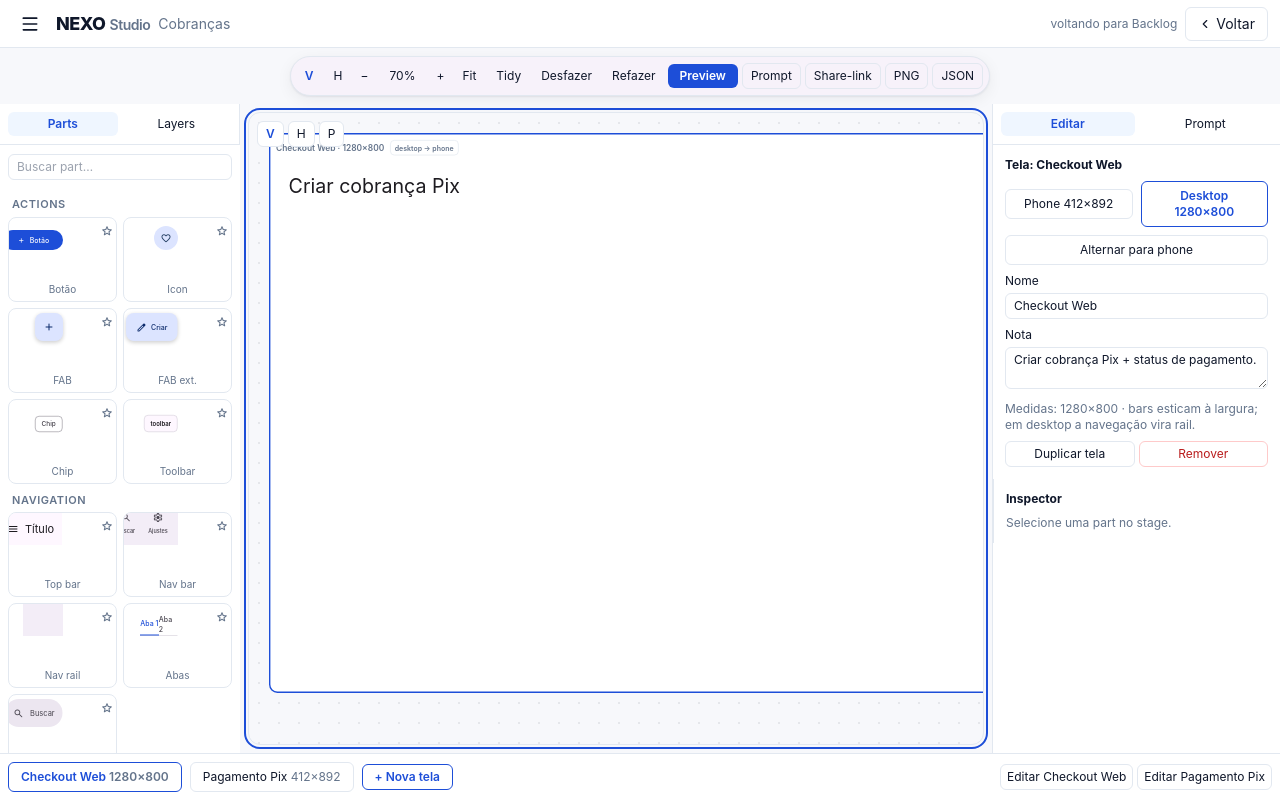
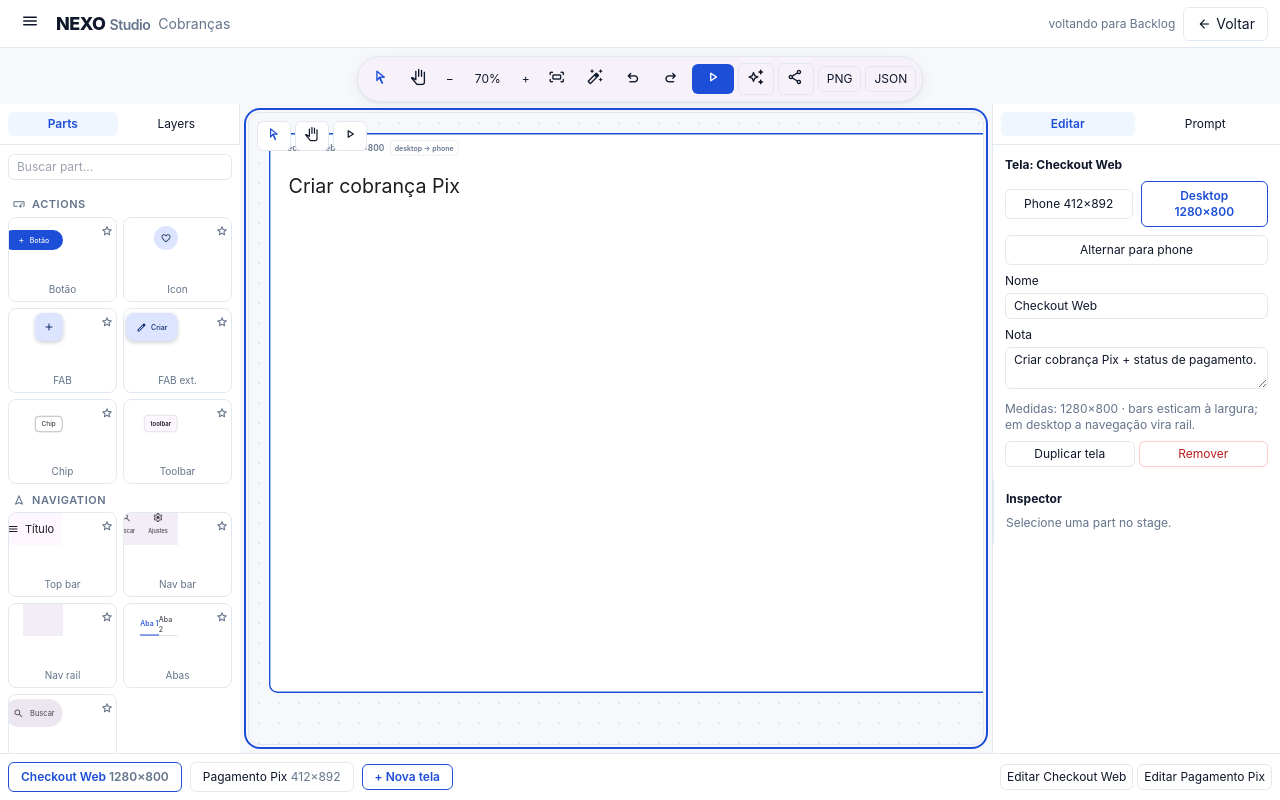
Before and after one commit to walpinheiro/nexus, a Vue app: page /studio-full in a window 1280 px wide. Built offline with nearby package versions, Linux system fonts and the light colour scheme.

Commit message:
Chrome-parity F1: Symbols no chrome (toolbar/stage/preview/header), prompt vira aba, categorias com icone

```diff
--- a/src/components/studio/PartsPalette.vue
+++ b/src/components/studio/PartsPalette.vue
@@ -140,10 +140,10 @@ const tiles = computed<Tile[]>(() => {
 })
 
 const porCategoria = computed(() => {
-  const mapa = new Map<string, Tile[]>()
-  for (const c of CATEGORIES) mapa.set(c.id, [])
-  for (const t of tiles.value) mapa.get(t.categoria)?.push(t)
-  return [...mapa.entries()].filter(([, v]) => v.length > 0)
+  const mapa = new Map<string, { id: string; rotulo: string; icon: string; items: Tile[] }>()
+  for (const c of CATEGORIES) mapa.set(c.id, { id: c.id, rotulo: c.rotulo, icon: (c as { icon?: string }).icon ?? 'circle', items: [] })
+  for (const t of tiles.value) mapa.get(t.categoria)?.items.push(t)
+  return [...mapa.values()].filter((v) => v.items.length > 0)
 })
 
 function criarNoCentro(kind: string) {
@@ -167,11 +167,13 @@ onMounted(() => {
       <input v-model="busca" placeholder="Buscar part…" aria-label="Buscar part" class="w-full rounded-btn border border-nexo-border px-2 py-1 text-xs" />
     </div>
     <div class="min-h-0 flex-1 overflow-auto p-2 pt-0">
-      <section v-for="[cat, lista] in porCategoria" :key="cat" :aria-label="cat">
-        <h3 class="px-1 pb-1 pt-2 text-[11px] font-semibold uppercase tracking-wider text-nexo-muted">{{ cat }}</h3>
+      <section v-for="cat in porCategoria" :key="cat.id" :aria-label="cat.rotulo">
+        <h3 class="flex items-center gap-1.5 px-1 pb-1 pt-2 text-[11px] font-semibold uppercase tracking-wider text-nexo-muted">
+          <M3Icon :name="cat.icon" :size="14" />{{ cat.rotulo }}
+        </h3>
         <div class="grid gap-1.5" style="grid-template-columns: repeat(auto-fill, minmax(78px, 1fr))">
           <div
-            v-for="t in lista"
+            v-for="t in cat.items"
             :key="t.kind"
             draggable="true"
             tabindex="0"
--- a/src/components/studio/PreviewModal.vue
+++ b/src/components/studio/PreviewModal.vue
@@ -4,7 +4,6 @@ import { useStudio } from '@/stores/useStudio'
 import { paletteOf } from './m3/theme'
 import M3Node from './m3/M3Node.vue'
 import M3Icon from './m3/M3Icon.vue'
-import LucideIcon from '@/components/common/LucideIcon.vue'
 
 const props = defineProps<{ inicioId: string | null }>()
 const emit = defineEmits<{ (e: 'fechar'): void }>()
@@ -110,7 +109,7 @@ onMounted(() => window.addEventListener('keydown', onKey))
   >
     <div class="flex max-h-full flex-col items-center gap-2">
       <div class="flex items-center gap-2 text-sm text-white">
-        <button v-if="pilha.length > 1" type="button" class="inline-flex items-center gap-1 rounded-btn bg-white/10 px-3 py-1" @click="voltar()"><LucideIcon name="chevL" :size="14" /> Voltar</button>
+        <button v-if="pilha.length > 1" type="button" class="inline-flex items-center gap-1 rounded-btn bg-white/10 px-3 py-1" @click="voltar()"><M3Icon name="arrow_back" :size="16" label="Voltar" /></button>
         <span>{{ frame?.name }} · {{ anim.t }}{{ anim.back ? ' (back)' : '' }}</span>
         <span class="flex gap-1" role="group" aria-label="Moldura do preview">
           <button type="button" class="rounded-btn px-2 py-1" :class="ehPhone ? 'bg-white/20 font-semibold' : 'bg-white/10'" :aria-pressed="ehPhone" title="Moldura phone 412x892" @click="moldura = 'phone'">Phone</button>
--- a/src/components/studio/StudioStage.vue
+++ b/src/components/studio/StudioStage.vue
@@ -3,8 +3,8 @@ import { computed, ref } from 'vue'
 import { useStudio } from '@/stores/useStudio'
 import { paletteOf } from './m3/theme'
 import { limitesDe, specOf } from './m3/tokens'
+import M3Icon from './m3/M3Icon.vue'
 import M3Node from './m3/M3Node.vue'
-import LucideIcon from '@/components/common/LucideIcon.vue'
 
 const studio = useStudio()
 const emit = defineEmits<{ (e: 'preview'): void }>()
@@ -295,10 +295,10 @@ defineExpose({ alternarPreview })
     "
   >
     <div class="absolute left-2 top-2 z-20 flex gap-1 text-xs">
-      <button type="button" class="rounded-btn border border-nexo-border bg-white px-2 py-1" :class="ferramenta === 'select' ? 'text-nexo-primary font-semibold' : ''" title="Selecionar (V)" @click="ferramenta = 'select'">V</button>
-      <button type="button" class="rounded-btn border border-nexo-border bg-white px-2 py-1" :class="ferramenta === 'hand' ? 'text-nexo-primary font-semibold' : ''" title="Mover (H)" @click="ferramenta = 'hand'">H</button>
-      <button type="button" class="rounded-btn border border-nexo-border px-2 py-1" :class="modo === 'preview' ? 'bg-nexo-approved-bg text-nexo-approved' : 'bg-white'" :title="modo === 'preview' ? 'Sair do preview (P/Esc)' : 'Preview tap-through (P)'" @click="alternarPreview()">P {{ modo === 'preview' ? '• preview' : '' }}</button>
-      <button v-if="modo === 'preview' && historico.length > 0" type="button" class="inline-flex items-center gap-1 rounded-btn border border-nexo-border bg-white px-2 py-1" @click="voltar()"><LucideIcon name="chevL" :size="14" /> Voltar</button>
+      <button type="button" class="rounded-btn border border-nexo-border bg-white px-2 py-1" :class="ferramenta === 'select' ? 'text-nexo-primary font-semibold' : ''" :aria-pressed="ferramenta === 'select'" title="Selecionar (V)" @click="ferramenta = 'select'"><M3Icon name="arrow_selector_tool" :size="16" label="Selecionar" /></button>
+      <button type="button" class="rounded-btn border border-nexo-border bg-white px-2 py-1" :class="ferramenta === 'hand' ? 'text-nexo-primary font-semibold' : ''" :aria-pressed="ferramenta === 'hand'" title="Mover (H)" @click="ferramenta = 'hand'"><M3Icon name="pan_tool" :size="16" label="Mover" /></button>
+      <button type="button" class="rounded-btn border border-nexo-border px-2 py-1" :class="modo === 'preview' ? 'bg-nexo-approved-bg text-nexo-approved' : 'bg-white'" :title="modo === 'preview' ? 'Sair do preview (P/Esc)' : 'Preview tap-through (P)'" @click="alternarPreview()"><M3Icon name="play_arrow" :size="16" label="Preview" /></button>
+      <button v-if="modo === 'preview' && historico.length > 0" type="button" class="inline-flex items-center gap-1 rounded-btn border border-nexo-border bg-white px-2 py-1" @click="voltar()"><M3Icon name="arrow_back" :size="16" label="Voltar" /></button>
     </div>
     <div
       class="absolute left-0 top-0"
--- a/src/components/studio/StudioToolbar.vue
+++ b/src/components/studio/StudioToolbar.vue
@@ -1,18 +1,13 @@
 <script setup lang="ts">
 import { ref } from 'vue'
 import { useStudio } from '@/stores/useStudio'
-import { useGraph } from '@/stores/useGraph'
 import { encodeDoc } from '@/utils/studioShare'
-import { gerarPromptStudio } from '@/utils/studioPrompt'
+import M3Icon from './m3/M3Icon.vue'
 
-const emit = defineEmits<{ (e: 'preview'): void }>()
+const emit = defineEmits<{ (e: 'preview'): void; (e: 'abrir-prompt'): void }>()
 
 const studio = useStudio()
-const graph = useGraph()
 const aviso = ref('')
-const promptAberto = ref(false)
-const promptEscopo = ref<string>('tudo')
-const promptTexto = ref('')
 
 function flash(msg: string) {
   aviso.value = msg
@@ -93,13 +88,7 @@ function esc(s: string): string {
 }
 
 function abrirPrompt() {
-  promptTexto.value = gerarPromptStudio(studio.doc, promptEscopo.value, graph.state.selecionadoId ?? undefined)
-  promptAberto.value = true
-}
-
-async function copiarPrompt() {
-  const ok = await copiarTexto(promptTexto.value)
-  flash(ok ? 'Prompt copiado.' : 'Não foi possível copiar — verifique a permissão do navegador.')
+  emit('abrir-prompt')
 }
 </script>
 
@@ -111,39 +100,23 @@ async function copiarPrompt() {
     aria-label="Toolbar do Studio"
   >
     <span class="flex items-center gap-1" role="group" aria-label="Modo">
-      <button type="button" title="Selecionar (V)" aria-label="Selecionar" class="rounded-btn px-2 py-1 font-semibold text-nexo-primary">V</button>
-      <button type="button" title="Mover (H)" aria-label="Mover" class="rounded-btn px-2 py-1">H</button>
+      <button type="button" title="Selecionar (V)" aria-label="Selecionar" class="rounded-btn px-2 py-1 font-semibold text-nexo-primary"><M3Icon name="arrow_selector_tool" :size="18" label="Selecionar" /></button>
+      <button type="button" title="Mover (H)" aria-label="Mover" class="rounded-btn px-2 py-1"><M3Icon name="pan_tool" :size="18" label="Mover" /></button>
     </span>
     <span class="flex items-center gap-1" role="group" aria-label="Zoom">
       <button type="button" title="Reduzir" aria-label="Reduzir zoom" class="rounded-btn px-1.5 py-1" @click="studio.zoom = Math.max(0.3, studio.zoom - 0.1)">−</button>
       <span class="min-w-12 text-center" aria-live="polite">{{ Math.round(studio.zoom * 100) }}%</span>
       <button type="button" title="Aproximar" aria-label="Aproximar zoom" class="rounded-btn px-1.5 py-1" @click="studio.zoom = Math.min(2, studio.zoom + 0.1)">+</button>
-      <button type="button" title="Ajustar (0)" class="rounded-btn px-2 py-1" @click="studio.zoom = 0.7">Fit</button>
+      <button type="button" title="Ajustar (0)" aria-label="Ajustar zoom" class="rounded-btn px-2 py-1" @click="studio.zoom = 0.7"><M3Icon name="fit_screen" :size="18" label="Ajustar" /></button>
     </span>
-    <button type="button" title="Organizar (tidy)" class="rounded-btn px-2 py-1" @click="studio.tidy()">Tidy</button>
-    <button type="button" title="Desfazer (Ctrl+Z)" aria-label="Desfazer" class="rounded-btn px-2 py-1" @click="studio.undo()">Desfazer</button>
-    <button type="button" title="Refazer (Ctrl+Shift+Z)" aria-label="Refazer" class="rounded-btn px-2 py-1" @click="studio.redo()">Refazer</button>
-    <button type="button" title="Preview modal (P)" aria-label="Abrir preview" class="rounded-btn bg-nexo-primary px-3 py-1 font-semibold text-white" @click="emit('preview')">Preview</button>
-    <button type="button" class="rounded-btn border border-nexo-border px-2 py-1" @click="abrirPrompt()">Prompt</button>
-    <button type="button" class="rounded-btn border border-nexo-border px-2 py-1" @click="copiarShare()">Share-link</button>
+    <button type="button" title="Organizar (tidy)" aria-label="Organizar" class="rounded-btn px-2 py-1" @click="studio.tidy()"><M3Icon name="auto_fix" :size="18" label="Organizar" /></button>
+    <button type="button" title="Desfazer (Ctrl+Z)" aria-label="Desfazer" class="rounded-btn px-2 py-1" @click="studio.undo()"><M3Icon name="undo" :size="18" label="Desfazer" /></button>
+    <button type="button" title="Refazer (Ctrl+Shift+Z)" aria-label="Refazer" class="rounded-btn px-2 py-1" @click="studio.redo()"><M3Icon name="redo" :size="18" label="Refazer" /></button>
+    <button type="button" title="Preview modal (P)" aria-label="Abrir preview" class="rounded-btn bg-nexo-primary px-3 py-1 font-semibold text-white" @click="emit('preview')"><M3Icon name="play_arrow" :size="18" label="Preview" /></button>
+    <button type="button" title="Prompt (abre painel)" aria-label="Abrir prompt" class="rounded-btn border border-nexo-border px-2 py-1" @click="abrirPrompt()"><M3Icon name="auto_awesome" :size="18" label="Prompt" /></button>
+    <button type="button" title="Compartilhar (copia share-link)" aria-label="Compartilhar" class="rounded-btn border border-nexo-border px-2 py-1" @click="copiarShare()"><M3Icon name="share" :size="18" label="Compartilhar" /></button>
     <button type="button" class="rounded-btn border border-nexo-border px-2 py-1" @click="exportarPNG()">PNG</button>
     <button type="button" class="rounded-btn border border-nexo-border px-2 py-1" @click="exportarJSON()">JSON</button>
     <span v-if="aviso" class="text-nexo-approved" role="status">{{ aviso }}</span>
-    <div v-if="promptAberto" class="fixed inset-0 z-50 flex items-center justify-center bg-slate-900/40 p-6" role="dialog" aria-modal="true" aria-label="Prompt do Studio" @click.self="promptAberto = false">
-      <div class="flex max-h-full w-full max-w-2xl flex-col rounded-card bg-white p-4 shadow-card">
-        <div class="flex items-center gap-2 text-xs">
-          <label>Escopo
-            <select v-model="promptEscopo" class="rounded-btn border border-nexo-border px-2 py-1" @change="abrirPrompt()">
-              <option value="tudo">Design inteiro</option>
-              <option v-for="fr in studio.doc.frames" :key="fr.id" :value="fr.id">1 tela: {{ fr.name }}</option>
-            </select>
-          </label>
-          <span class="text-nexo-muted">{{ promptTexto.length }} caracteres</span>
-          <button type="button" class="ml-auto text-nexo-muted" @click="promptAberto = false">× Fechar</button>
-        </div>
-        <textarea v-model="promptTexto" rows="16" class="mt-2 w-full rounded-btn border border-nexo-border p-2 font-mono text-xs" aria-label="Prompt editável" />
-        <button type="button" class="mt-2 rounded-btn bg-nexo-primary px-3 py-2 font-semibold text-white" @click="copiarPrompt()">Copiar prompt</button>
-      </div>
-    </div>
   </div>
 </template>
--- a/src/components/studio/m3/tokens.ts
+++ b/src/components/studio/m3/tokens.ts
@@ -28,12 +28,12 @@ export interface KindSpec {
 }
 
 export const CATEGORIES = [
-  { id: 'actions', rotulo: 'Actions' },
-  { id: 'navigation', rotulo: 'Navigation' },
-  { id: 'containment', rotulo: 'Containment' },
-  { id: 'inputs', rotulo: 'Inputs' },
-  { id: 'content', rotulo: 'Content' },
-  { id: 'progress', rotulo: 'Progress' }
+  { id: 'actions', rotulo: 'Actions', icon: 'smart_button' },
+  { id: 'navigation', rotulo: 'Navigation', icon: 'navigation' },
+  { id: 'containment', rotulo: 'Containment', icon: 'dashboard' },
+  { id: 'inputs', rotulo: 'Inputs', icon: 'input' },
+  { id: 'content', rotulo: 'Content', icon: 'article' },
+  { id: 'progress', rotulo: 'Progress', icon: 'progress_activity' }
 ] as const
 
 export const KIND_ORDER = [
--- a/src/views/StudioView.vue
+++ b/src/views/StudioView.vue
@@ -11,7 +11,7 @@ import LayersPanel from '@/components/studio/LayersPanel.vue'
 import FramePanel from '@/components/studio/FramePanel.vue'
 import PreviewModal from '@/components/studio/PreviewModal.vue'
 import NewFrameDialog from '@/components/studio/NewFrameDialog.vue'
-import LucideIcon from '@/components/common/LucideIcon.vue'
+import M3Icon from '@/components/studio/m3/M3Icon.vue'
 
 const studio = useStudio()
 const projects = useProjects()
@@ -141,7 +141,7 @@ onUnmounted(() => window.removeEventListener('keydown', onKey))
           class="rounded-btn p-2 hover:bg-nexo-canvas"
           @click="menuAberto ? fecharMenu() : abrirMenu()"
         >
-          <LucideIcon name="menu" :size="20" />
+          <M3Icon name="menu" :size="20" label="Menu voltar" />
         </button>
         <div
           v-if="menuAberto"
@@ -152,13 +152,13 @@ onUnmounted(() => window.removeEventListener('keydown', onKey))
           @keydown.escape="fecharMenu(true)"
         >
           <button type="button" data-menuitem="voltar" role="menuitem" class="flex w-full items-center gap-2 rounded-badge px-3 py-2 text-left text-sm hover:bg-nexo-canvas" @click="voltar()">
-            <LucideIcon name="chevL" :size="14" /> Voltar para {{ origemLabel }}
+            <M3Icon name="arrow_back" :size="16" label="Voltar" /> Voltar para {{ origemLabel }}
           </button>
           <RouterLink data-menuitem="backlog" role="menuitem" to="/backlog" class="block rounded-badge px-3 py-2 text-sm hover:bg-nexo-canvas" @click="menuAberto = false">Ir para Backlog</RouterLink>
           <RouterLink data-menuitem="gates" role="menuitem" to="/gates/G2" class="block rounded-badge px-3 py-2 text-sm hover:bg-nexo-canvas" @click="menuAberto = false">Ir para Gates G2</RouterLink>
           <RouterLink data-menuitem="canvas" role="menuitem" to="/canvas?view=canvas" class="block rounded-badge px-3 py-2 text-sm hover:bg-nexo-canvas" @click="menuAberto = false">Ir para Canvas</RouterLink>
           <button type="button" data-menuitem="fechar" class="flex w-full items-center gap-1 rounded-badge px-3 py-2 text-left text-sm text-nexo-muted hover:bg-nexo-canvas" @click="fecharMenu(true)">
-            <LucideIcon name="x" :size="14" /> Fechar menu
+            <M3Icon name="close" :size="16" label="Fechar menu" /> Fechar menu
           </button>
         </div>
       </div>
@@ -167,7 +167,7 @@ onUnmounted(() => window.removeEventListener('keydown', onKey))
       <span class="ml-auto flex items-center gap-2">
         <span class="hidden text-xs text-nexo-muted md:inline">voltando para {{ origemLabel }}</span>
         <button type="button" class="inline-flex items-center gap-1 rounded-btn border border-nexo-border px-3 py-1.5 text-sm" @click="voltar()">
-          <LucideIcon name="chevL" :size="14" /> Voltar
+          <M3Icon name="arrow_back" :size="16" label="Voltar" /> Voltar
         </button>
       </span>
     </header>
```
